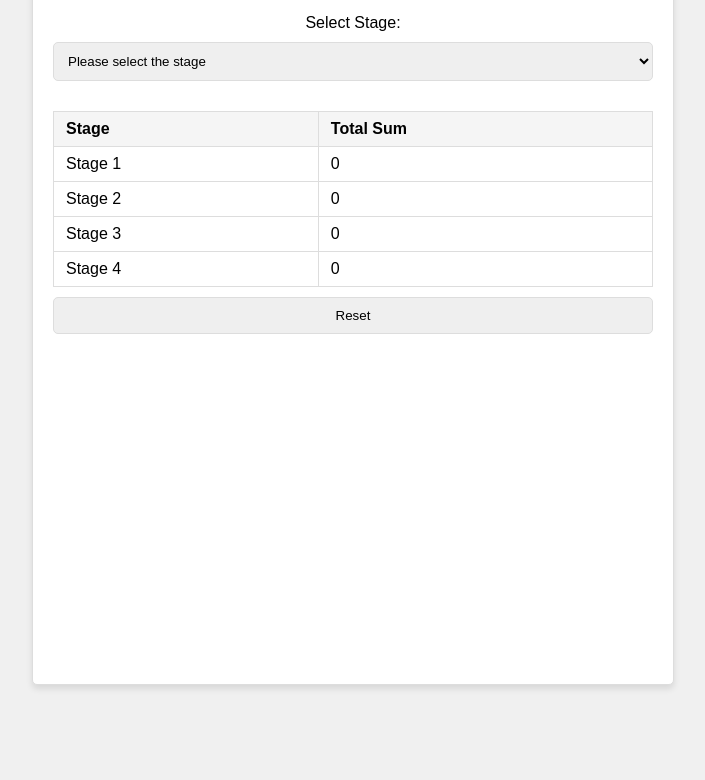
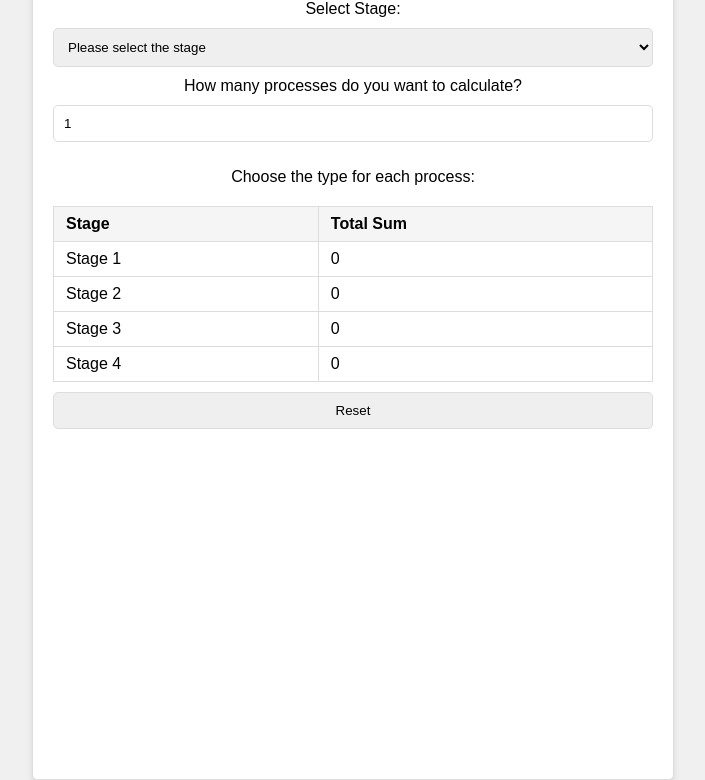
Before and after one commit to kaziashik/Most-Calculator, a plain HTML site: page testingbutton2.html in a window 1280 px wide. Shown: the part 101-881 px from the top of the page, without its empty margins (287-992 px from the left). Before the commit the page ends 800 px from the top, so only its background shows below. Drawn offline with nearby package versions, Linux system fonts and the light colour scheme.

Commit message:
fix input increment padding issue

```diff
--- a/testingbutton2.html
+++ b/testingbutton2.html
@@ -2,6 +2,7 @@
 <html>
 
 <head>
+    <meta name="viewport" content="width=device-width, initial-scale=1.0">
     <title>Stage Calculator</title>
     <style>
         body {
@@ -37,18 +38,27 @@
         }
 
         select,
-        input,
-        button {
-            width: 100%;
-            padding: 10px;
-            margin: 10px 0;
-            border: 1px solid #ddd;
-            border-radius: 5px;
-        }
+input[type="number"],
+button {
+    box-sizing: border-box; /* Include padding and border in the width */
+    width: 100%; /* Full width */
+    padding: 10px; /* Consistent padding */
+    margin: 10px 0; /* Consistent margin */
+    border: 1px solid #ddd; /* Consistent border */
+    border-radius: 5px; /* Consistent border-radius */
+}
 
-        .process-container {
-            display: none;
-        }
+#stage,
+#processCount {
+    padding: 10px; /* Adjust as needed */
+    border: 1px solid #ddd; /* Adjust as needed */
+}
+
+input[type="number"]::-webkit-inner-spin-button,
+input[type="number"]::-webkit-outer-spin-button {
+    /* -webkit-appearance: none; */
+    margin: 0;
+}
 
         table {
             width: 100%;
```
Also changed, not shown: 1 other file.
